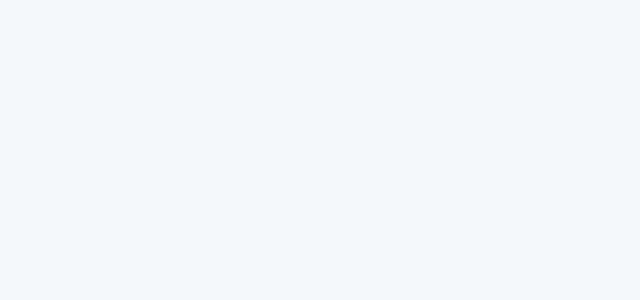
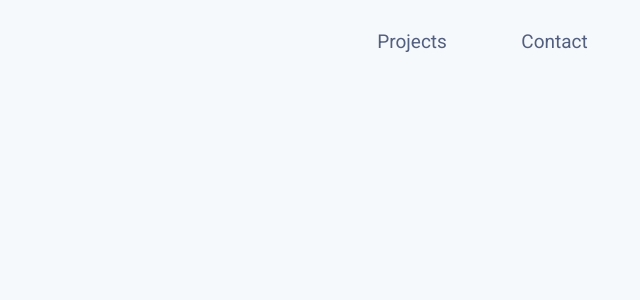
Before and after one commit to ekerik220/portfolio_revamp, a React (Create React App) app: page / in a window 1280 px wide. Shown: the top 300 px of the page, without its empty margins (640-1280 px from the left). Built offline with nearby package versions, Linux system fonts and the light colour scheme.

Commit message:
Added Header (nav bar)

```diff
--- a/public/index.html
+++ b/public/index.html
@@ -5,6 +5,10 @@
     <meta name="viewport" content="width=device-width, initial-scale=1" />
     <meta name="theme-color" content="#000000" />
     <meta name="description" content="Evan Kerik's portfolio" />
+    <link
+      href="https://fonts.googleapis.com/css2?family=Roboto:wght@400;500&display=swap"
+      rel="stylesheet"
+    />
     <title>Evan Kerik</title>
   </head>
   <body>
--- a/src/App.tsx
+++ b/src/App.tsx
@@ -1,7 +1,15 @@
 import React from "react";
+import styled from "styled-components";
+import Header from "./components/Header";
 
-function App() {
-  return <div></div>;
+export default function App() {
+  return (
+    <MainContainer>
+      <Header />
+    </MainContainer>
+  );
 }
 
-export default App;
+const MainContainer = styled.div`
+  padding: 0 15px;
+`;
--- /dev/null
+++ b/src/components/Header.tsx
@@ -0,0 +1,27 @@
+import React from "react";
+import styled from "styled-components";
+import Link from "./Link";
+
+export default function Header() {
+  return (
+    <Container>
+      <Nav>
+        <Link href="#">Projects</Link>
+        <Link href="#">Contact</Link>
+      </Nav>
+    </Container>
+  );
+}
+
+const Container = styled.header`
+  display: flex;
+  justify-content: flex-end;
+  align-items: flex-end;
+  height: 75px;
+`;
+
+const Nav = styled.nav`
+  display: flex;
+  width: 285px;
+  justify-content: space-around;
+`;
--- /dev/null
+++ b/src/components/Link.tsx
@@ -0,0 +1,46 @@
+import React from "react";
+import styled from "styled-components";
+
+interface PropTypes extends React.HTMLAttributes<HTMLAnchorElement> {
+  fontSize?: number;
+  href: string;
+}
+
+export default function Link({ href, children, ...rest }: PropTypes) {
+  return (
+    <Container>
+      <LinkText href={href} {...rest}>
+        {children}
+      </LinkText>
+      <Underline />
+    </Container>
+  );
+}
+
+const Container = styled.div`
+  display: flex;
+  flex-direction: column;
+`;
+
+const LinkText = styled.a<PropTypes>`
+  font-size: ${({ fontSize }) => (fontSize ? `${fontSize}px` : "19px")};
+  text-decoration: none;
+  color: ${({ theme }) => theme.colors.primaryFontColor};
+  transition: color 0.2s;
+
+  &:hover {
+    color: ${({ theme }) => theme.colors.primaryColor};
+  }
+`;
+
+const Underline = styled.div`
+  width: 0px;
+  height: 7px;
+  background: ${({ theme }) => theme.colors.primaryColor};
+  margin-top: 15px;
+  transition: width 0.2s ease-in;
+
+  ${LinkText}:hover + & {
+    width: 100%;
+  }
+`;
--- a/src/styles/globalStyles.ts
+++ b/src/styles/globalStyles.ts
@@ -8,5 +8,7 @@ export const GlobalStyles = createGlobalStyle`
 
     body {
         background: ${({ theme }) => theme.colors.mainBackground};
+        color: ${({ theme }) => theme.colors.primaryFontColor};
+        font-family: ${({ theme }) => theme.fontFamily};
     }
 `;
--- a/src/styles/theme.ts
+++ b/src/styles/theme.ts
@@ -1,6 +1,5 @@
 export const theme = {
-  fontFamily:
-    'system-ui, -apple-system, BlinkMacSystemFont, "Segoe UI", Roboto, Ubuntu, "Helvetica Neue", sans-serif',
+  fontFamily: "Roboto, sans-serif",
   colors: {
     mainBackground: "#f6f9fc",
     primaryColor: "#747fe0",
```
